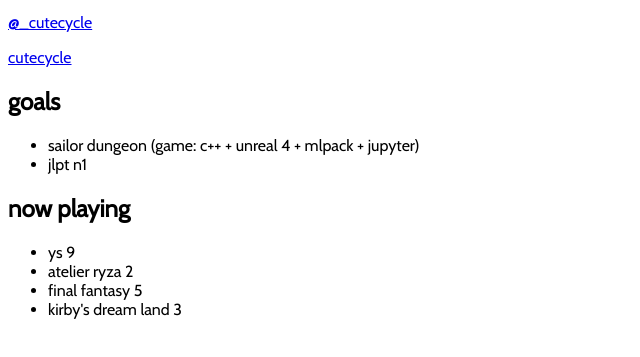
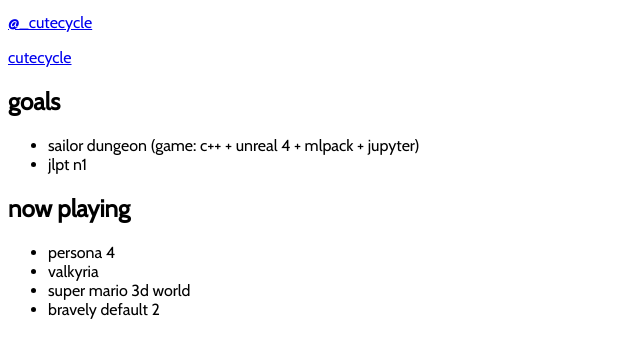
Before and after one commit to cutecycle/girlhours, a Gatsby site: page / in a window 1280 px wide. Shown: the part 105-462 px from the top of the page, without its empty margins (0-640 px from the left). Built offline with nearby package versions, Linux system fonts and the light colour scheme; Gatsby itself is replaced by a stand-in of ours.

Commit message:
Update index.js

```diff
--- a/src/pages/index.js
+++ b/src/pages/index.js
@@ -35,10 +35,10 @@
             </ul>
             <h2>now playing</h2>
             <ul>
-                <li>ys 9 </li>
-                <li>atelier ryza 2</li>
-                <li>final fantasy 5</li>
-      <li>kirby's dream land 3</li>
+                <li>persona 4 </li>
+                <li>valkyria</li>
+                <li>super mario 3d world</li>
+      <li>bravely default 2</li>
             </ul>
         </div>
     </html>
```
